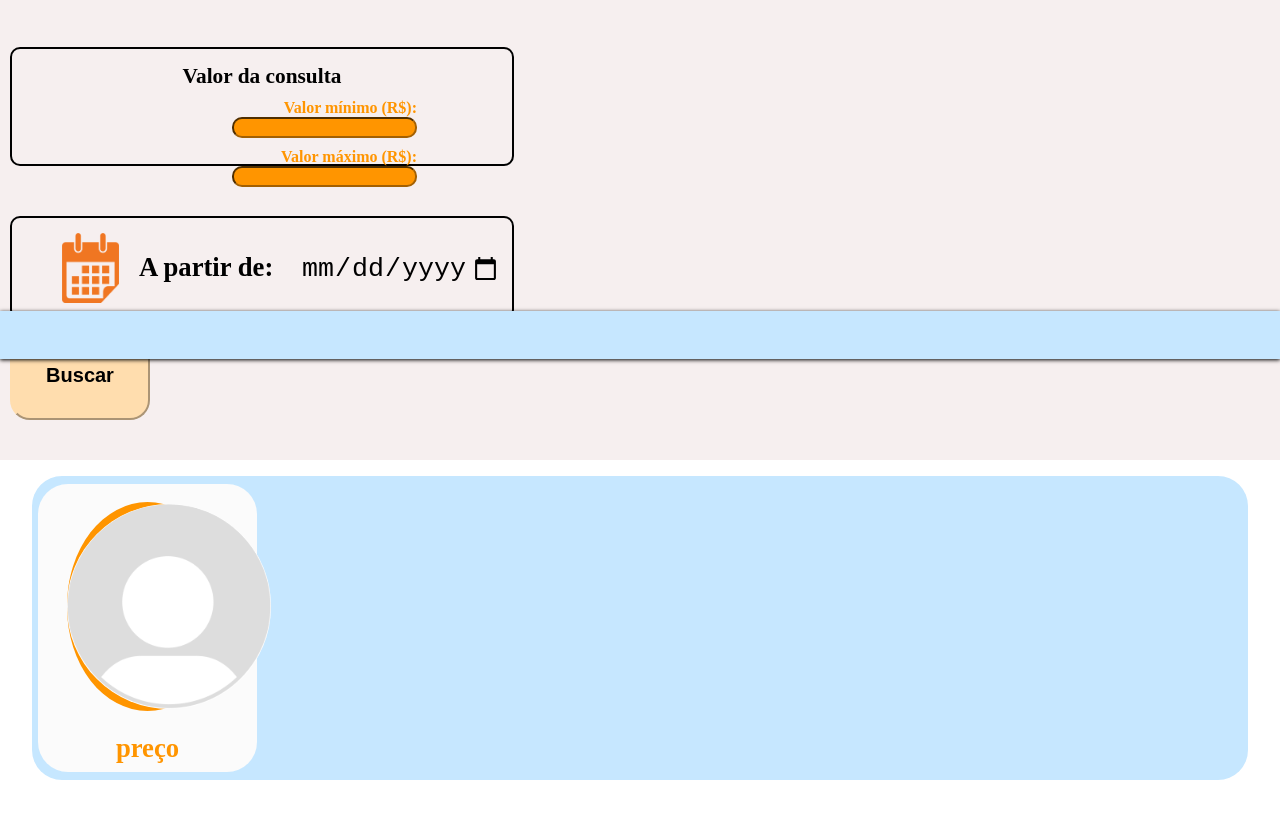
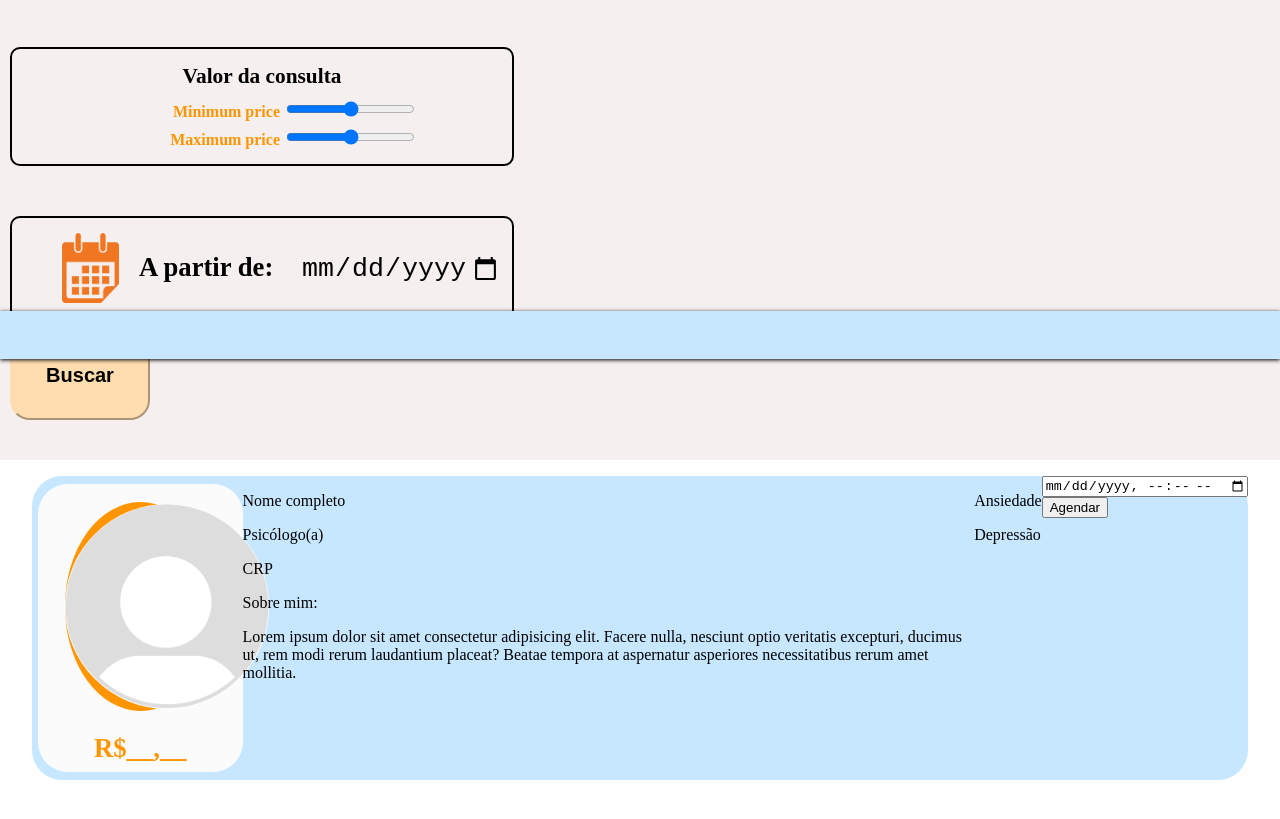
Before and after one commit to joao-the-carvalho/VenturusAcolhe-Mais, a plain HTML site: page front/Encontrar/index.htm in a window 1280 px wide. Shown: the part 441-1260 px from the top of the page. Drawn offline with nearby package versions, Linux system fonts and the light colour scheme; a script that the page names is missing.

Commit message:
Update index.htm

```diff
--- a/front/Encontrar/index.htm
+++ b/front/Encontrar/index.htm
@@ -32,7 +32,7 @@
                         <select name="espec" id="espec">
                             <option selected>Ansiedade</option>
                             <option>Depressão</option>
-                            <option>TOQ</option>
+                            <option>TOC</option>
                             <option>Outro</option>
                         </select>
                     </div>
@@ -42,8 +42,14 @@
                         <div class="valor">
                             <span class="valorti">Valor da consulta</span><br>
                             <div class="valorinput">
-                                Valor mínimo (R$): <input type="number" name="valmin" id="valmin"><br>
-                                Valor máximo (R$): <input type="number" name="valmax" id="valmax">
+                                <div class="slider">
+                                    <div class="min-max-slider" data-legendnum="2">
+                                        <label for="min">Minimum price</label>
+                                        <input id="min" class="min" name="min" type="range" step="1" min="30" max="100" />
+                                        <label for="max">Maximum price</label>
+                                        <input id="max" class="max" name="max" type="range" step="1" min="30" max="100" />
+                                    </div>
+                                </div>
                             </div>
                         </div>
                         <div class="data">
@@ -64,12 +70,35 @@
                         </div>
                     </div>
                     <div class="psiprecoframe">
-                        <p>preço</p>
+                        <p>R$__,__</p>
                     </div>
+                </div>
+                <div class="info">
+                    <p class="psinome">Nome completo</p>
+                    <div class="gencrp">
+                        <p class="genero">Psicólogo(a)</p><p class="crp">CRP</p>
+                    </div>
+                    <p class="sobre">Sobre mim:</p>
+                    <p class="psidesc">Lorem ipsum dolor sit amet consectetur adipisicing elit. Facere nulla, nesciunt optio veritatis excepturi, ducimus ut, rem modi rerum laudantium placeat? Beatae tempora at aspernatur asperiores necessitatibus rerum amet mollitia.</p>
+                </div>
+                <div class="psiesp">
+                    <div class="carta">
+                        <p>Ansiedade</p>
+                    </div>
+                    <div class="carta">
+                        <p>Depressão</p>
+                    </div>
+                </div>
+                <div class="psidata">
+                    <form action="" method="post">
+                        <input type="datetime-local" id="agenda" name="agenda" class="agenda">
+                        <input type="submit" class="agendar" value="Agendar">
+                    </form>
                 </div>
             </div>
         </div>
     </main>
     <footer></footer>
+    <script src="script.js"></script>
 </body>
 </html>
```
